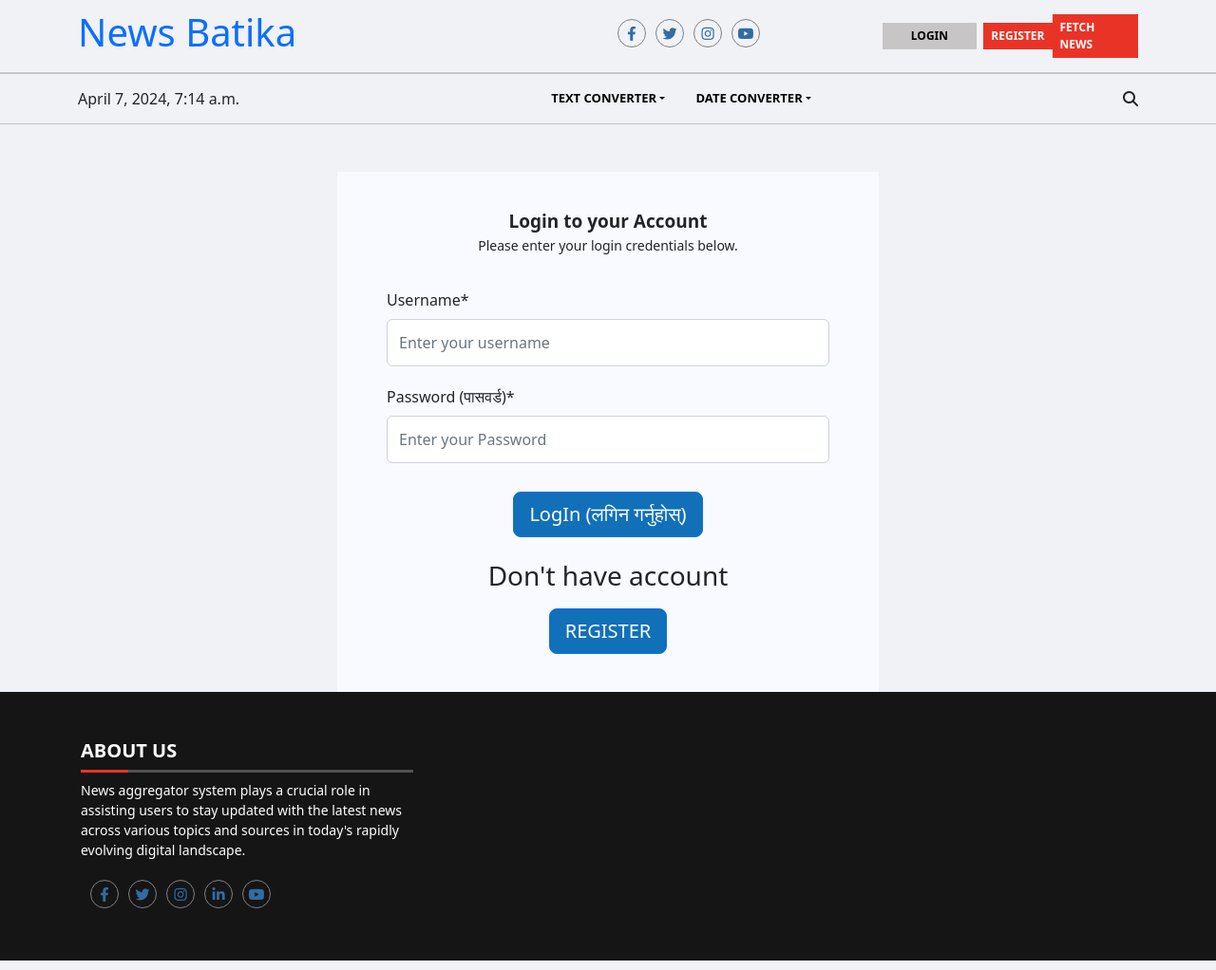
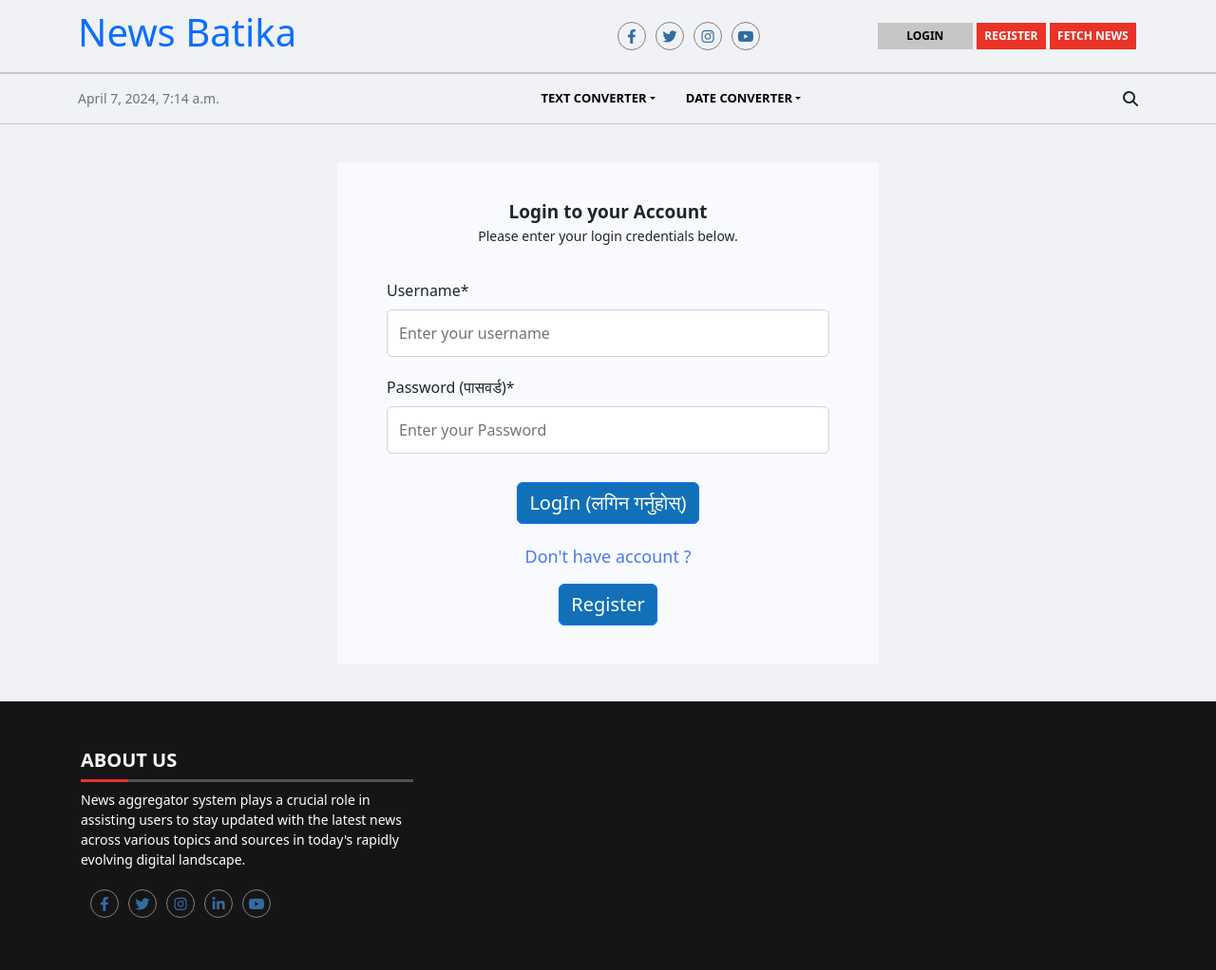
Before and after one commit to lemonnaid/News-Batika, a Django app: page /login/ in a window 1280 px wide. Shown: the whole page at 95% size. Run offline with Django 5.2, Linux system fonts and the light colour scheme.

Commit message:
front-end bug fixed after final testing

```diff
--- a/news/templates/news/index.html
+++ b/news/templates/news/index.html
@@ -22,6 +22,7 @@
           <div class="row">
             <div class="col-md-6 mb-4">
               <div class="card section-3-hero-card">
+                <a class="section-3-card-overlay-tiltle" target="_blank" href="{{news.url}}">
                 {% if head.image %}
                   <img src="{{head.image}}" class="card-img-top section-3-hero-card-image" alt="..." />
                 {% else %}
@@ -36,6 +37,7 @@
                   </p>
                   <p class="card-text section-3-hero-card-para">{{clean_text}}</p>
                 </div>
+              </a>
               </div>
             </div>
 
@@ -54,11 +56,13 @@
                       </div>
                     </div>
                     <div class="col-md-4">
+                      <a class="section-3-card-overlay-tiltle" target="_blank" href="{{n.url}}">
                       {% if n.image %}
                         <img src="{{n.image}}" class="img-fluid hori-card-img" alt="..." />
                       {% else %}
                         <img src="{% static 'not_found.png' %}" class="img-fluid hori-card-img" alt="..." />
                       {% endif %}
+                    </a>
                     </div>
                   </div>
                 </div>
@@ -76,7 +80,7 @@
                     <h5 class="card-title">
                       <a class="section-3-card-overlay-tiltle news-heading" target="_blank" href="{{ news.url }}">{{ news.title|truncatechars:40 }}</a>
                     </h5>
-                    <a class="section-3-card-overlay-tiltle" target="_blank" href="{{news.url}}">{{news.news_source}}</a>
+                    <a class="section-3-card-overlay-tiltle news-portal-name " target="_blank" href="{{news.url}}">{{news.news_source}}</a>
                     <p class="card-text">
                       <small class="text-muted-overlay">{{news.pub_date|date:"d F, Y"}}</small>
                     </p>
--- a/news/templates/news/login.html
+++ b/news/templates/news/login.html
@@ -15,20 +15,20 @@
             {% csrf_token %}
             <div class="form-group">
               <label for="username" class="form-label login-form-label">Username<span>*</span></label>
-              <input type="text" class="form-control" id="username" name="username" placeholder="Enter your username" aria-label="user name" />
+              <input type="text" class="form-control" id="username" name="username" placeholder="Enter your username" aria-label="user name" required />
           </div>
           <div class="form-group">
             <label for="exampleInputPassword" class="form-label login-form-label">Password (पासवर्ड)*</label>
-            <input type="password" class="form-control" id="exampleInputPassword" name="password" placeholder="Enter your Password" />
+            <input type="password" class="form-control" id="exampleInputPassword" name="password" placeholder="Enter your Password" required />
         </div>
-            <h2 style="color:red;">{{ error }}</h2>
+            <h5 class="error-msg">{{ error }}</h5>
             <div class="button-div">
-              <button class="btn btn-primary login-page-btn btn-lg">LogIn (लगिन गर्नुहोस्)</button>
+              <button class="btn btn-primary login-page-btn ">LogIn (लगिन गर्नुहोस्)</button>
             </div>
             <br>
-            <h3 class="button-div">Don't have account</h3>
+            <h5 class="button-div">Don't have account ?</h5>
             <div class="button-div">
-              <a href="{% url "register" %}" role="button" class="btn btn-primary login-page-btn btn-lg">REGISTER</a>
+              <a href="{% url "register" %}" role="button" class="btn btn-primary login-page-btn ">Register</a>
             <div>
           </form>
         </div>
--- a/news/templates/news/register.html
+++ b/news/templates/news/register.html
@@ -33,15 +33,13 @@
               <label for="password_confirm" class="form-label login-form-label">Confirm Password<span class="req-astric">*</span></label>
               <input type="password" class="form-control" id="password_confirm" name="password_confirm" placeholder="Confirm your Password" required />
             </div>
-
+            <h5 class="error-msg">{{ error }}</h5>
             <div class="button-div">
               <button type="submit" id="submit" class="btn btn-primary login-page-btn btn-lg" value="">Submit (पेश गर्नुहोस्)</button>
             </div>
           </form>
-
           <div class="link mt-3">
             <a class="bck-to-login" href="{% url 'login' %}">Back to Login (लगइनमा जानुहोस्)</a>
-            <h2 style="color: red">{{ error }}</h2>
           </div>
         </div>
       </div>
--- a/static/js/main.js
+++ b/static/js/main.js
@@ -58,6 +58,7 @@ function compare_passwords() {
 
   if (password != confirmPassword) {
     alert("Password do not match");
+    document.getElementById("password_confirm").focus();
     return false;
   }
   return true;
--- a/static/style/style.css
+++ b/static/style/style.css
@@ -60,7 +60,7 @@ body {
   font-size: 12px;
   display: flex;
   width: 100%;
-  justify-content: space-between;
+  justify-content: space-around;
   align-items: center;
 }
 .logined-site-button {
@@ -72,7 +72,7 @@ body {
   color: black;
   background-color: #c7c5c5;
   text-decoration: none;
-  margin: 0px 7px;
+  /* margin: 0px 7px; */
   padding: 5px 8px;
   font-weight: 700;
   text-align: center;
@@ -104,6 +104,11 @@ body {
   display: flex;
   justify-content: space-between;
   align-items: center;
+}
+.main-nav-date {
+  font-size: 14px;
+  font-weight: 400;
+  color: #6c757d;
 }
 .date-time {
   font-size: 12px;
@@ -145,6 +150,7 @@ body {
   padding-bottom: 40px;
 }
 .section-title {
+  margin-top: 10px;
   margin-bottom: 8px;
   display: flex;
   align-items: center;
@@ -254,7 +260,7 @@ body {
 }
 .hori-card {
   border: none !important;
-  height: 149px;
+  height: 30%;
 }
 .hori-card-row {
   height: 100%;
@@ -467,6 +473,9 @@ body {
   font-size: 18px;
   font-weight: 700 !important;
 }
+.news-portal-name {
+  font-style: italic;
+}
 .section-3-card-overlay-tiltle:hover {
   color: #ffffff;
 }
@@ -633,10 +642,11 @@ body {
 
 /* login page css  */
 .login-page-container {
-  margin-top: 50px;
+  margin-top: 40px;
 }
 .login-form-colu {
   background-color: var(--body-background);
+  margin-bottom: 40px;
 }
 
 .login-form-div {
@@ -682,10 +692,14 @@ body {
 .button-div {
   display: flex;
   justify-content: center;
+  font-weight: 300;
+  font-size: 18px;
+  color: #4979f2;
 }
 .login-page-btn {
   margin-top: 10px;
   background-color: #1170b8 !important;
+  font-size: 20px;
 }
 .link {
   display: flex;
@@ -728,6 +742,13 @@ body {
   padding: 0 10px;
   overflow-y: scroll;
   max-height: 390px;
+}
+
+.error-msg {
+  color: red;
+  font-weight: 200;
+  font-size: 18px;
+  text-align: center;
 }
 
 /* register page css  */
```
